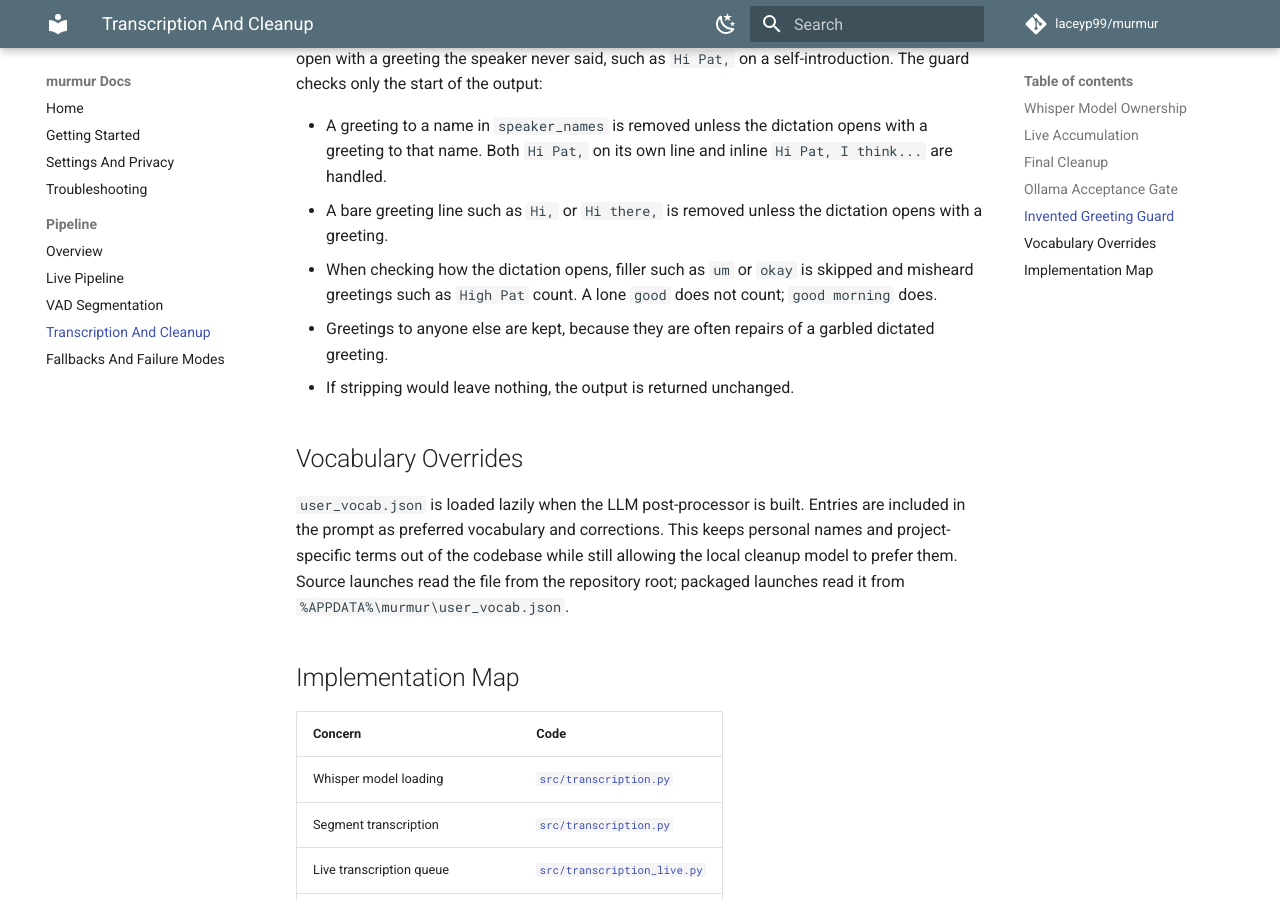
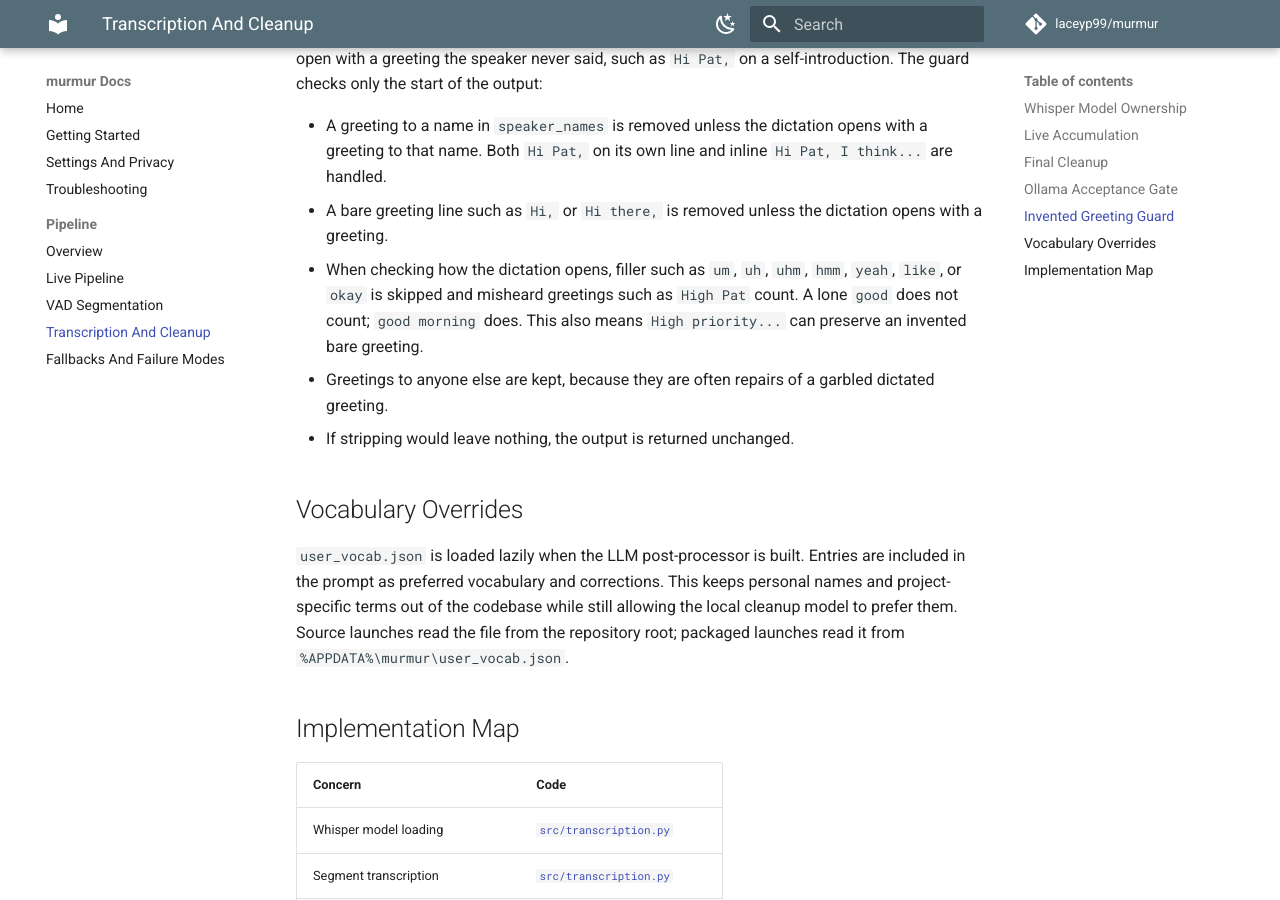
Before and after one commit to laceyp99/murmur, an MkDocs documentation site: the page built from docs/transcription-and-cleanup.md, in a window 1280 px wide and 900 px high, scrolled down 4801 px. Built offline with MkDocs 1.6.1 and Material for MkDocs 9.7.7, drawn with Linux system fonts in a browser that asks for light colours; comment, search, counter and statistics services are not loaded.

Commit message:
fix(cleanup): preserve greetings after common fillers

```diff
--- a/docs/transcription-and-cleanup.md
+++ b/docs/transcription-and-cleanup.md
@@ -153,9 +153,10 @@ self-introduction. The guard checks only the start of the output:
   `Hi Pat, I think...` are handled.
 - A bare greeting line such as `Hi,` or `Hi there,` is removed unless the
   dictation opens with a greeting.
-- When checking how the dictation opens, filler such as `um` or `okay` is
-  skipped and misheard greetings such as `High Pat` count. A lone `good` does
-  not count; `good morning` does.
+- When checking how the dictation opens, filler such as `um`, `uh`, `uhm`,
+  `hmm`, `yeah`, `like`, or `okay` is skipped and misheard greetings such as
+  `High Pat` count. A lone `good` does not count; `good morning` does.
+  This also means `High priority...` can preserve an invented bare greeting.
 - Greetings to anyone else are kept, because they are often repairs of a garbled
   dictated greeting.
 - If stripping would leave nothing, the output is returned unchanged.
```
Also changed, not shown: 2 other files.
